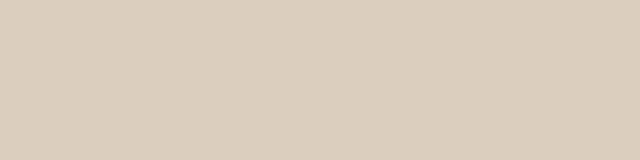
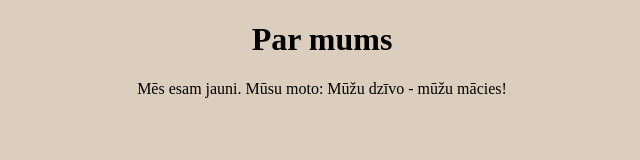
Before and after one commit to TomTeraud/tomteraud.github.io, a plain HTML site: page parmums.html in a window 1280 px wide. Shown: the whole page, without its empty margins (318-958 px from the left). Drawn offline with Linux system fonts and the light colour scheme.

Commit message:
modified akcijas un parmums

```diff
--- a/parmums.html
+++ b/parmums.html
@@ -4,11 +4,15 @@
     <meta charset="UTF-8">
     <meta http-equiv="X-UA-Compatible" content="IE=edge">
     <meta name="viewport" content="width=device-width, initial-scale=1.0">
-    <title>Document</title>
+    <title>Par mums</title>
     <link href="styles.css" rel="stylesheet">
 
 </head>
 <body>
-
+    <h1>Par mums</h1>
+    <p>
+        Mēs esam jauni.
+        Mūsu moto: Mūžu dzīvo - mūžu mācies!
+    </p>
 </body>
 </html>
```
Also changed, not shown: akcijas.html (+3 -1 lines).
